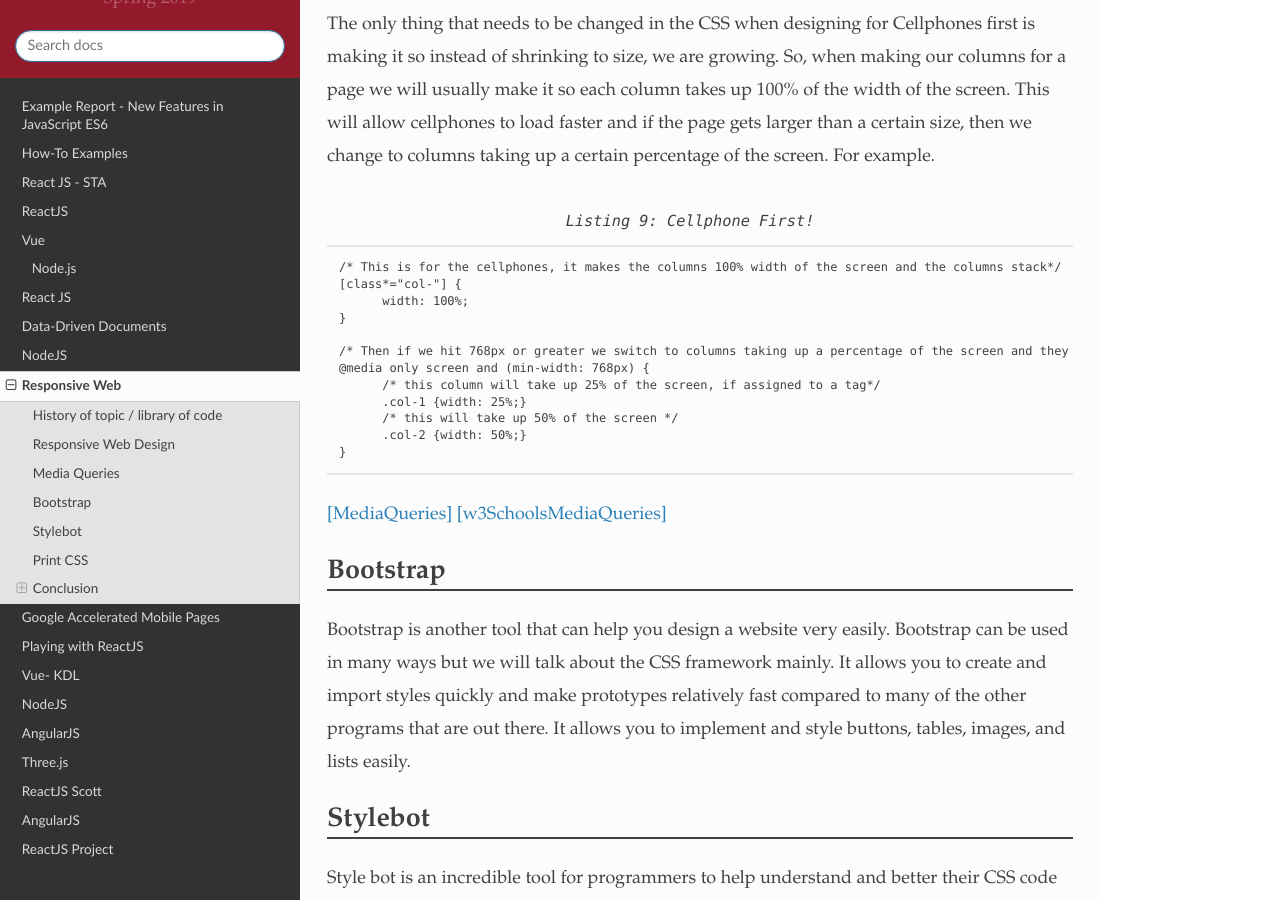
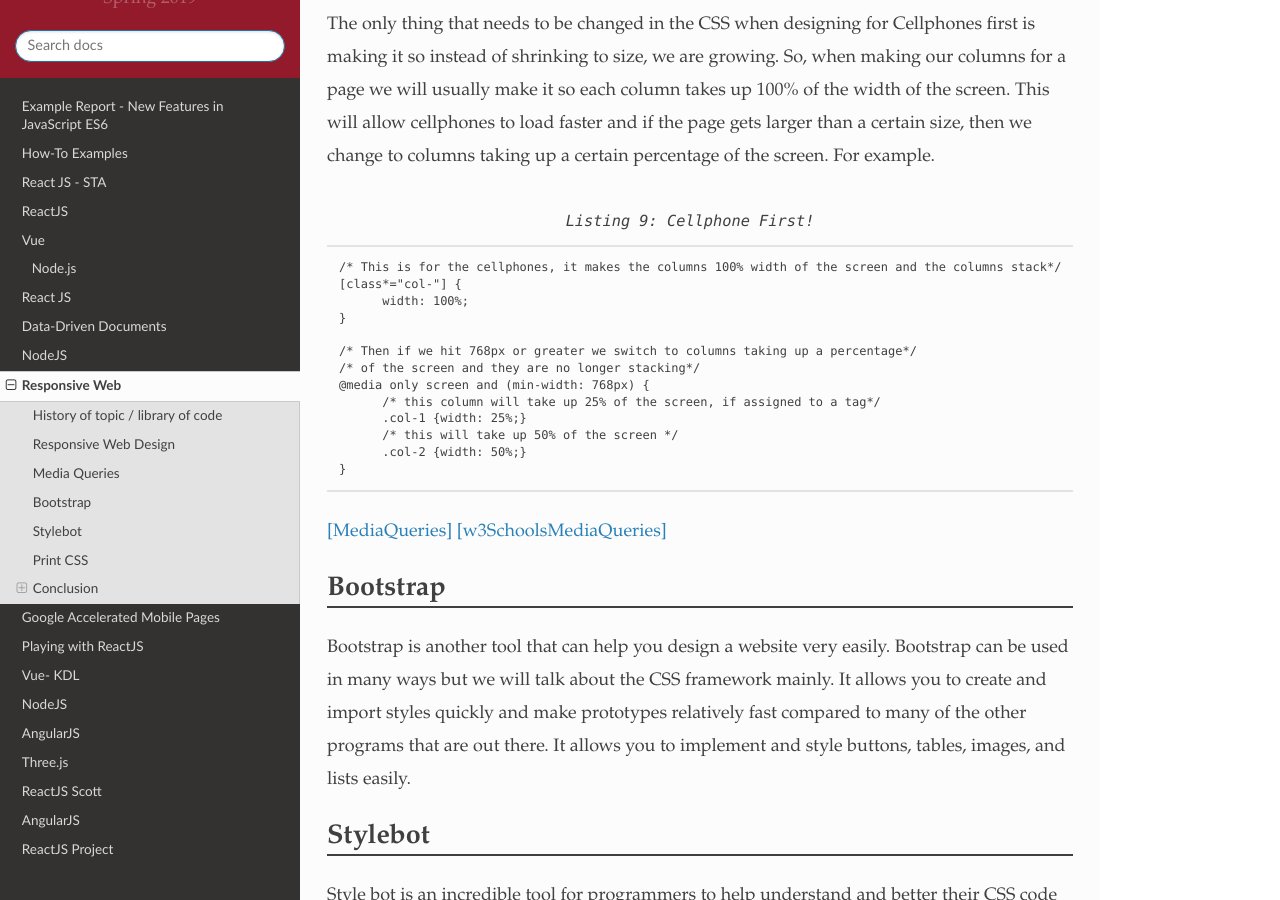
Before and after one commit to pvcraven/2019_spring_web_dev, a Sphinx documentation site: the page built from source/final/espersen/index.rst, in a window 1280 px wide and 900 px high, scrolled down 3713 px. Built offline with Sphinx 7.4.7 and the Read the Docs theme 2.0.0, drawn with Linux system fonts in a browser that asks for light colours.

Commit message:
minor fix

```diff
--- a/source/final/espersen/index.rst
+++ b/source/final/espersen/index.rst
@@ -165,7 +165,8 @@ a certain percentage of the screen.  For example.
             width: 100%;
       }
 
-      /* Then if we hit 768px or greater we switch to columns taking up a percentage of the screen and they are no longer stacking*/
+      /* Then if we hit 768px or greater we switch to columns taking up a percentage*/
+      /* of the screen and they are no longer stacking*/
       @media only screen and (min-width: 768px) {
             /* this column will take up 25% of the screen, if assigned to a tag*/
             .col-1 {width: 25%;}
```
